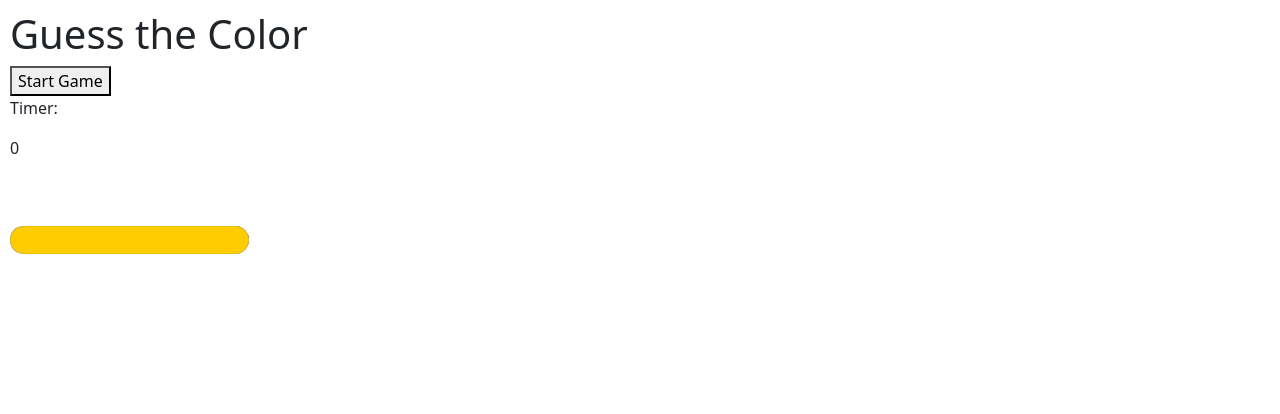
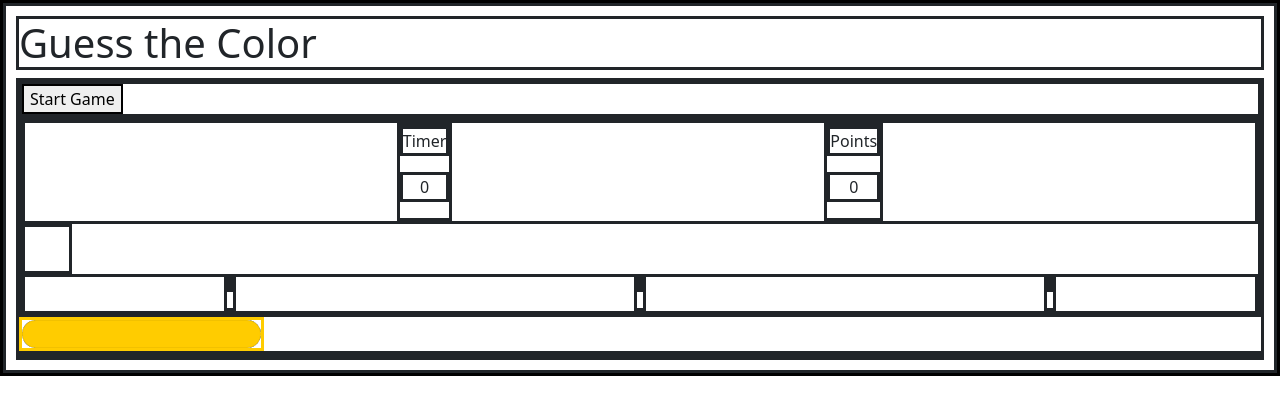
Before and after one commit to vaupunkt/color-game, a plain HTML site: page index.html in a window 1280 px wide. Drawn offline with nearby package versions, Linux system fonts and the light colour scheme.

Commit message:
making difficulty1 functional

```diff
--- a/index.html
+++ b/index.html
@@ -24,8 +24,26 @@
                 <button id="startButton">Start Game</button>
             </div>
             <div id="game">
-                <div id="time"><p>Timer:</p><p id="timer">0</p></div>
+                <div id="status">
+                    <div id="time">
+                        <p>Timer</p><p id="timer">0</p>
+                    </div>
+                    <div id="points">
+                        <p>Points</p><p id="pointCounter">0</p>
+                    </div>
+                </div>
                 <div id="randomColor"></div>
+                <div id="difficulty1">
+                    <div class="colorDiv">
+                        <div id="colorDiv1"></div><p id="colorCode1"></p>
+                    </div>
+                    <div class="colorDiv">
+                        <div id="colorDiv2"></div><p id="colorCode2"></p>
+                    </div>
+                    <div class="colorDiv">
+                        <div id="colorDiv3"></div><p id="colorCode3"></p>
+                    </div>
+                </div>
             </div>
 
             <div class="clr-field" id="colorpicker">
--- a/style.css
+++ b/style.css
@@ -1,3 +1,7 @@
+* {
+    border-style: solid;
+}
+
 body {
     padding: 10px;
 }
@@ -16,3 +20,18 @@ main .clr-field button, #colorpicker input{
 #colorpicker {
     color: rgb(255, 204, 0);
 }
+
+#difficulty1 {
+    display: flex;
+    justify-content: space-around;
+}
+
+.colorDiv {
+    margin: auto;
+}
+
+#status {
+    display: flex;
+    text-align: center;
+    justify-content: space-evenly;
+}
```
